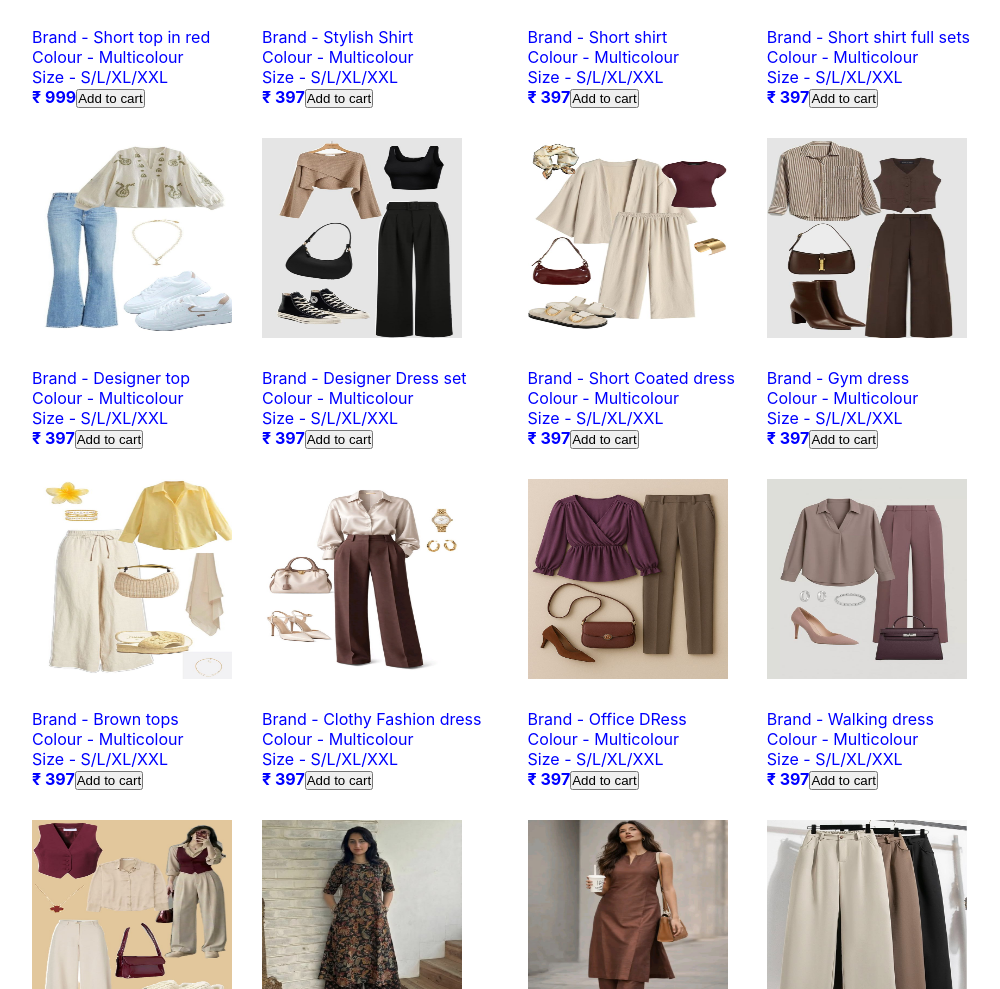
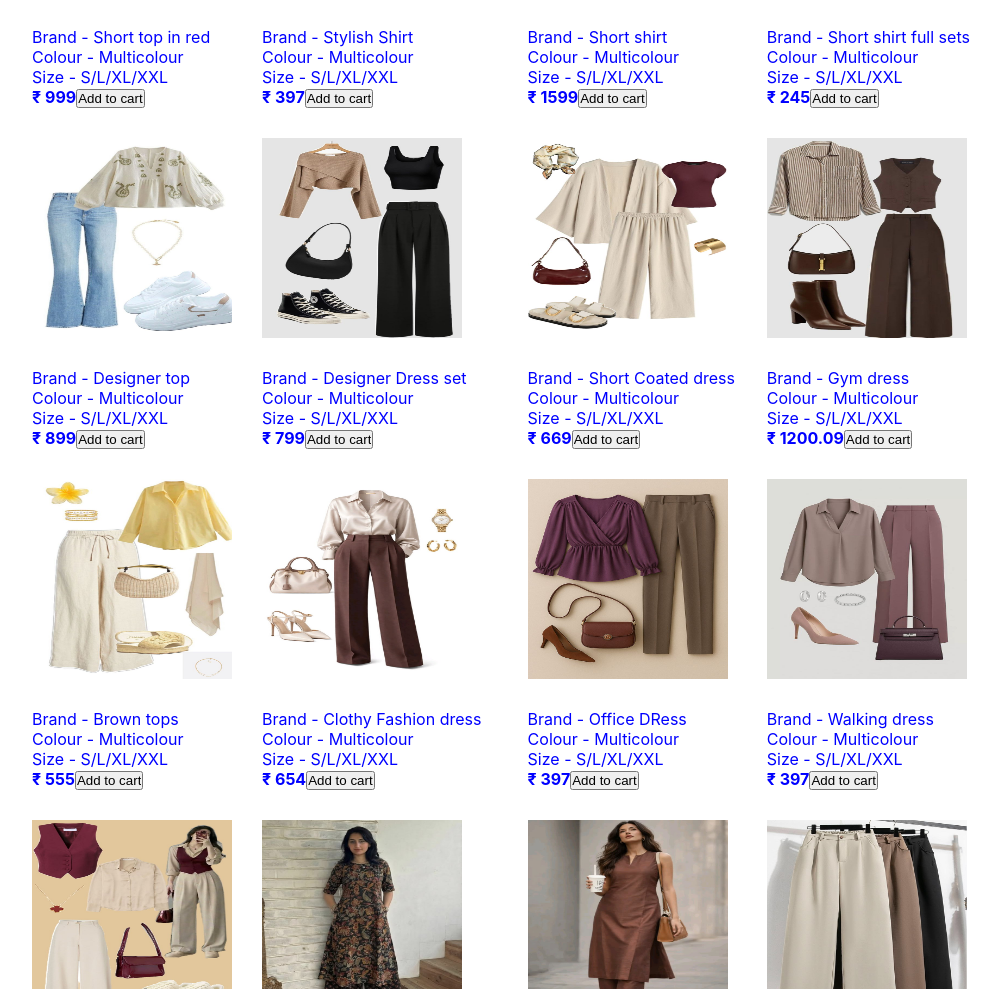
Before and after one commit to babaisamanta516-web/Fashion_Hub, a plain HTML site: page Women's.html in a window 1280 px wide. Shown: the part 1148-2137 px from the top of the page, without its empty margins (139-1139 px from the left). Drawn offline with Linux system fonts and the light colour scheme.

Commit message:
Add files via upload

```diff
--- a/Women's.html
+++ b/Women's.html
@@ -40,11 +40,11 @@
 <tr><td><img src="wmen6.jpg" id="mimg3"></td><td><img src="wmen7.jpg" id="mimg3"></td><td><img src="wmen8.jpg" id="mimg3"></td><td><img src="wmen9.jpg" id="mimg3"></td></tr>
 <tr><td>Brand - long kurti<br>Colour - Multicolour <br> Size - S/L/XL/XXL<br><strong>&#8377 665</strong><input type="button" id="btn2" value="Add to cart" onclick="addToCart('136','long kurti',665)"></td><td>Brand - Long kurti with dupatta<br>Colour - Multicolour <br> Size - S/L/XL/XXL<br><strong>&#8377 449</strong><input type="button" id="btn2" value="Add to cart" onclick="addToCart('137','Long kurti with dupatta',449)"></td><td>Brand - full top<br>Colour - Multicolour <br> Size - S/L/XL/XXL<br><strong>&#8377 654</strong><input type="button" id="btn2" value="Add to cart" onclick="addToCart('138','full top',654)"></td><td>Brand - Short top<br>Colour - Multicolour <br> Size - S/L/XL/XXL<br><strong>&#8377 600</strong><input type="button" id="btn2" value="Add to cart" onclick="addToCart('139','Short top',600)"></td></tr>
 <tr><td><img src="wmen10.jpg" id="mimg3"></td><td><img src="wmen11.jpg" id="mimg3"></td><td><img src="wmen12.jpg" id="mimg3"></td><td><img src="wmen13.jpg" id="mimg3"></td></tr>
-<tr><td>Brand - Short top in red<br>Colour - Multicolour <br> Size - S/L/XL/XXL<br><strong>&#8377 999</strong><input type="button" id="btn2" value="Add to cart" onclick="addToCart('140','TShirt',999)"></td><td>Brand - Stylish Shirt<br>Colour - Multicolour <br> Size - S/L/XL/XXL<br><strong>&#8377 397</strong><input type="button" id="btn2" value="Add to cart" onclick="addToCart('141','TShirt',349)"></td><td>Brand - Short shirt<br>Colour - Multicolour <br> Size - S/L/XL/XXL<br><strong>&#8377 397</strong><input type="button" id="btn2" value="Add to cart" onclick="addToCart('142','TShirt',349)"></td><td>Brand - Short shirt full sets<br>Colour - Multicolour <br> Size - S/L/XL/XXL<br><strong>&#8377 397</strong><input type="button" id="btn2" value="Add to cart" onclick="addToCart('143','TShirt',349)"></td></tr>
+<tr><td>Brand - Short top in red<br>Colour - Multicolour <br> Size - S/L/XL/XXL<br><strong>&#8377 999</strong><input type="button" id="btn2" value="Add to cart" onclick="addToCart('140','TShirt',999)"></td><td>Brand - Stylish Shirt<br>Colour - Multicolour <br> Size - S/L/XL/XXL<br><strong>&#8377 397</strong><input type="button" id="btn2" value="Add to cart" onclick="addToCart('141','Stylish Shirt',397)"></td><td>Brand - Short shirt<br>Colour - Multicolour <br> Size - S/L/XL/XXL<br><strong>&#8377 1599</strong><input type="button" id="btn2" value="Add to cart" onclick="addToCart('142','Short shirt',1599)"></td><td>Brand - Short shirt full sets<br>Colour - Multicolour <br> Size - S/L/XL/XXL<br><strong>&#8377 245</strong><input type="button" id="btn2" value="Add to cart" onclick="addToCart('143','Short shirt full sets',245)"></td></tr>
 <tr><td><img src="wmen14.jpg" id="mimg3"></td><td><img src="wmen15.jpg" id="mimg3"></td><td><img src="wmen16.jpg" id="mimg3"></td><td><img src="wmen17.jpg" id="mimg3"></td></tr>
-<tr><td>Brand - Designer top<br>Colour - Multicolour <br> Size - S/L/XL/XXL<br><strong>&#8377 397</strong><input type="button" id="btn2" value="Add to cart" onclick="addToCart('144','TShirt',349)"></td><td>Brand - Designer Dress set<br>Colour - Multicolour <br> Size - S/L/XL/XXL<br><strong>&#8377 397</strong><input type="button" id="btn2" value="Add to cart" onclick="addToCart('145','TShirt',349)"></td><td>Brand - Short Coated dress<br>Colour - Multicolour <br> Size - S/L/XL/XXL<br><strong>&#8377 397</strong><input type="button" id="btn2" value="Add to cart" onclick="addToCart('146','TShirt',349)"></td><td>Brand - Gym dress<br>Colour - Multicolour <br> Size - S/L/XL/XXL<br><strong>&#8377 397</strong><input type="button" id="btn2" value="Add to cart" onclick="addToCart('147','TShirt',349)"></td></tr>
+<tr><td>Brand - Designer top<br>Colour - Multicolour <br> Size - S/L/XL/XXL<br><strong>&#8377 899</strong><input type="button" id="btn2" value="Add to cart" onclick="addToCart('144','Designer top',899)"></td><td>Brand - Designer Dress set<br>Colour - Multicolour <br> Size - S/L/XL/XXL<br><strong>&#8377 799</strong><input type="button" id="btn2" value="Add to cart" onclick="addToCart('145','Designer Dress set',349)"></td><td>Brand - Short Coated dress<br>Colour - Multicolour <br> Size - S/L/XL/XXL<br><strong>&#8377 669</strong><input type="button" id="btn2" value="Add to cart" onclick="addToCart('146','Short Coated dress',669)"></td><td>Brand - Gym dress<br>Colour - Multicolour <br> Size - S/L/XL/XXL<br><strong>&#8377 1200.09</strong><input type="button" id="btn2" value="Add to cart" onclick="addToCart('147','Gym dress',1200.09)"></td></tr>
 <tr><td><img src="wmen18.jpg" id="mimg3"></td><td><img src="wmen19.jpg" id="mimg3"></td><td><img src="wmen20.jpg" id="mimg3"></td><td><img src="wmen21.jpg" id="mimg3"></td></tr>
-<tr><td>Brand - Brown tops<br>Colour - Multicolour <br> Size - S/L/XL/XXL<br><strong>&#8377 397</strong><input type="button" id="btn2" value="Add to cart" onclick="addToCart('148','TShirt',349)"></td><td>Brand - Clothy Fashion dress<br>Colour - Multicolour <br> Size - S/L/XL/XXL<br><strong>&#8377 397</strong><input type="button" id="btn2" value="Add to cart" onclick="addToCart('149','TShirt',349)"></td><td>Brand - Office DRess<br>Colour - Multicolour <br> Size - S/L/XL/XXL<br><strong>&#8377 397</strong><input type="button" id="btn2" value="Add to cart" onclick="addToCart('150','TShirt',349)"></td><td>Brand - Walking dress<br>Colour - Multicolour <br> Size - S/L/XL/XXL<br><strong>&#8377 397</strong><input type="button" id="btn2" value="Add to cart" onclick="addToCart('151','TShirt',349)"></td></tr>
+<tr><td>Brand - Brown tops<br>Colour - Multicolour <br> Size - S/L/XL/XXL<br><strong>&#8377 555</strong><input type="button" id="btn2" value="Add to cart" onclick="addToCart('148','Brown tops',555)"></td><td>Brand - Clothy Fashion dress<br>Colour - Multicolour <br> Size - S/L/XL/XXL<br><strong>&#8377 654</strong><input type="button" id="btn2" value="Add to cart" onclick="addToCart('149','Clothy Fashion dress',654)"></td><td>Brand - Office DRess<br>Colour - Multicolour <br> Size - S/L/XL/XXL<br><strong>&#8377 397</strong><input type="button" id="btn2" value="Add to cart" onclick="addToCart('150','TShirt',349)"></td><td>Brand - Walking dress<br>Colour - Multicolour <br> Size - S/L/XL/XXL<br><strong>&#8377 397</strong><input type="button" id="btn2" value="Add to cart" onclick="addToCart('151','TShirt',349)"></td></tr>
 <tr><td><img src="wmen22.jpg" id="mimg3"></td><td><img src="wmen23.jpg" id="mimg3"></td><td><img src="wmen24.jpg" id="mimg3"></td><td><img src="wmen25.jpg" id="mimg3"></td></tr>
 <tr><td>Brand - Genz dress set<br>Colour - Multicolour <br> Size - S/L/XL/XXL<br><strong>&#8377 397</strong><input type="button" id="btn2" value="Add to cart" onclick="addToCart('152','TShirt',349)"></td><td>Brand - combo set women<br>Colour - Multicolour <br> Size - S/L/XL/XXL<br><strong>&#8377 397</strong><input type="button" id="btn2" value="Add to cart" onclick="addToCart('153','TShirt',349)"></td><td>Brand - Long kurti wit plazo<br>Colour - Multicolour <br> Size - S/L/XL/XXL<br><strong>&#8377 397</strong><input type="button" id="btn2" value="Add to cart" onclick="addToCart('154','TShirt',349)"></td><td>Brand - brown kurti<br>Colour - Multicolour <br> Size - S/L/XL/XXL<br><strong>&#8377 397</strong><input type="button" id="btn2" value="Add to cart" onclick="addToCart('155','TShirt',349)"></td></tr>
 <tr><td><img src="wmen26.jpg" id="mimg3"></td><td><img src="wmen27.jpg" id="mimg3"></td><td><img src="wmen28.jpg" id="mimg3"></td><td><img src="wmen29.jpg" id="mimg3"></td></tr>
```
